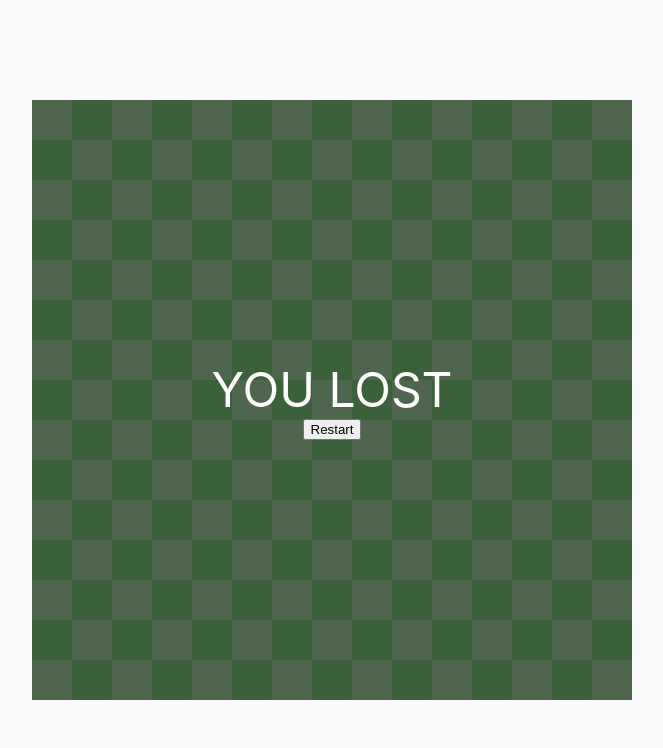
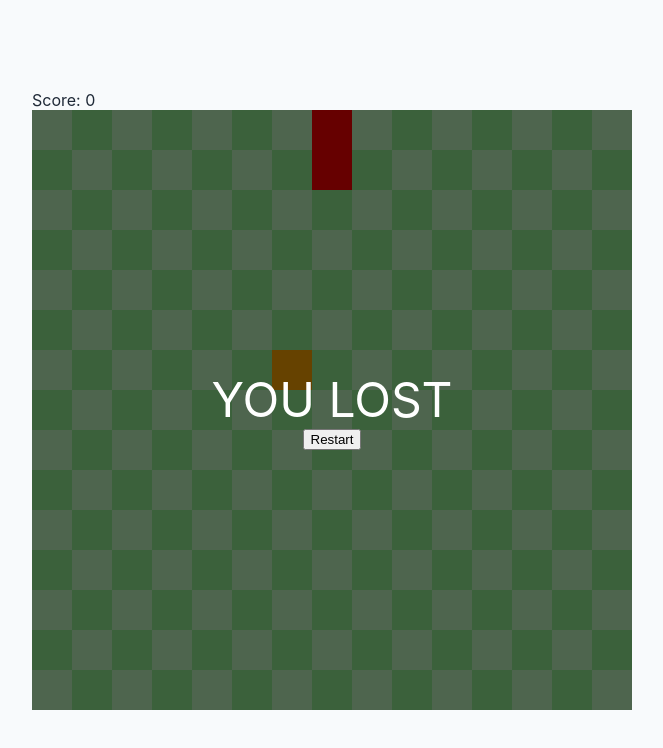
Before and after one commit to pugweather/js-internals-and-other-stuff, a React (Vite) app in the folder react-playground/: page / in a window 1280 px wide. Shown: the top 748 px of the page, without its empty margins (308-971 px from the left). Built offline with nearby package versions, Linux system fonts and the light colour scheme.

Commit message:
-added score, food spawns, growing snake size

```diff
--- a/react-playground/src/questions/snake/SnakeGame.jsx
+++ b/react-playground/src/questions/snake/SnakeGame.jsx
@@ -15,6 +15,10 @@ export default function SnakeGame() {
     const [snake, setSnake] = useState(INITIAL_SNAKE)
     const [velocity, setVelocity] = useState(UP_VELOCITY)
     const [isPlaying, setIsPlaying] = useState(true)
+    const [score, setScore] = useState(0)
+    const [food, setFood] = useState([6, 6])
+
+    const snakeSet = new Set(snake.map(([r, c]) => `${r}-${c}`))
 
     useEffect(() => {
 
@@ -30,28 +34,70 @@ export default function SnakeGame() {
         const gameInterval = setInterval(() => {
             if (!isPlaying) return
             setSnake(prev => setNewSnakePosition(prev))
-        }, 75)
+        }, 150)
 
         return () => {
             clearInterval(gameInterval)
         }
-    }, [velocity])
+    }, [velocity, isPlaying])
 
     useEffect(() => {
-        if (snakeCollidedWithBorder(snake)) {
+
+        if (grabbedFood(snake)) {
+            setScore(prev => prev + 1)
+            setFood(spawnNewFood())
+            growSnake([...food])
+        }
+        if (snakeCollidedWithBorder(snake) || collidedWithMyself(snake)) {
             setIsPlaying(false)
         }
     }, [snake])
 
+    function collidedWithMyself(snk) {
+        const [headR, headC] = snk[0]
+        const headAsStr = `${headR}-${headC}`
+        const snakeSetWithoutHead = new Set(snake.slice(1).map(([r, c]) => `${r}-${c}`))
+        if (snakeSetWithoutHead.has(headAsStr)) {
+            return true
+        }
+        return false
+    }
+
+    function grabbedFood(snk) {
+        const [headR, headC] = snk[0]
+        const [foodR, foodC] = food
+        return headR === foodR && headC === foodC
+    }
+
+    function growSnake(newHead) {
+        setSnake(prev => {
+            const newSnake = [...prev]
+            newSnake.unshift(newHead)
+            return newSnake
+        })
+    }
+
+    function spawnNewFood(snk) {
+        let [foodR, foodC] = food
+        let foodAsStr = `${foodR}-${foodC}`
+        while (snakeSet.has(foodAsStr)) {
+            foodR = Math.floor(Math.random() * BOARD_HEIGHT)
+            foodC = Math.floor(Math.random() * BOARD_WIDTH)
+            foodAsStr = `${foodR}-${foodC}`
+        }
+        return [foodR, foodC]
+    }
+
     function setNewSnakePosition(snk) {
 
-        const newSnake = snk.slice(0, -1)
+        let newSnake = grabbedFood(snk) ? snk : snk.slice(0, -1)
 
         const [headR, headC] = snk[0]
         const [velocityR, velocityC] = velocity
         const newHead = [headR + velocityR, headC + velocityC]
 
         newSnake.unshift(newHead)
+
         return newSnake
     }
 
@@ -129,6 +175,8 @@ export default function SnakeGame() {
     }
 
     return (
+        <div className={styles.wrapper}>
+            <div>Score: {score}</div>
             <div className={styles.board}>
                 {
                     board.map((row, rowIdx) => row.map((cell, colIdx) => {
@@ -137,8 +185,16 @@ export default function SnakeGame() {
                         const checkerClass = rowIdx % 2 === 0 ? classForEvenRows : classForOddRows
 
                         const isSnake = snake.some(([r, c]) => r === rowIdx && c === colIdx)
+                        const isFood = rowIdx === food[0] && colIdx === food[1]
 
-                    const cellClass = isSnake ? "snake" : checkerClass
+                        let cellClass
+                        if (isSnake) {
+                            cellClass = "snake"
+                        } else if (isFood) {
+                            cellClass = "food"
+                        } else {
+                            cellClass = checkerClass
+                        }
 
                         return (
                             <div key={`${rowIdx}-${colIdx}`} className={styles[cellClass]}>
@@ -154,12 +210,6 @@ export default function SnakeGame() {
                     </div>
                 )}
             </div>
-    )
-}
-
-function Snake() {
-    return (
-        <div>
         </div>
     )
 }
--- a/react-playground/src/questions/snake/SnakeGame.module.css
+++ b/react-playground/src/questions/snake/SnakeGame.module.css
@@ -33,3 +33,12 @@
     align-items: center;
     flex-direction: column;
 }
+
+.wrapper {
+    display: flex;
+    flex-direction: column;
+}
+
+.food {
+    background-color: orange;
+}
```
Lines whose indentation alone changed are shown as unchanged.
